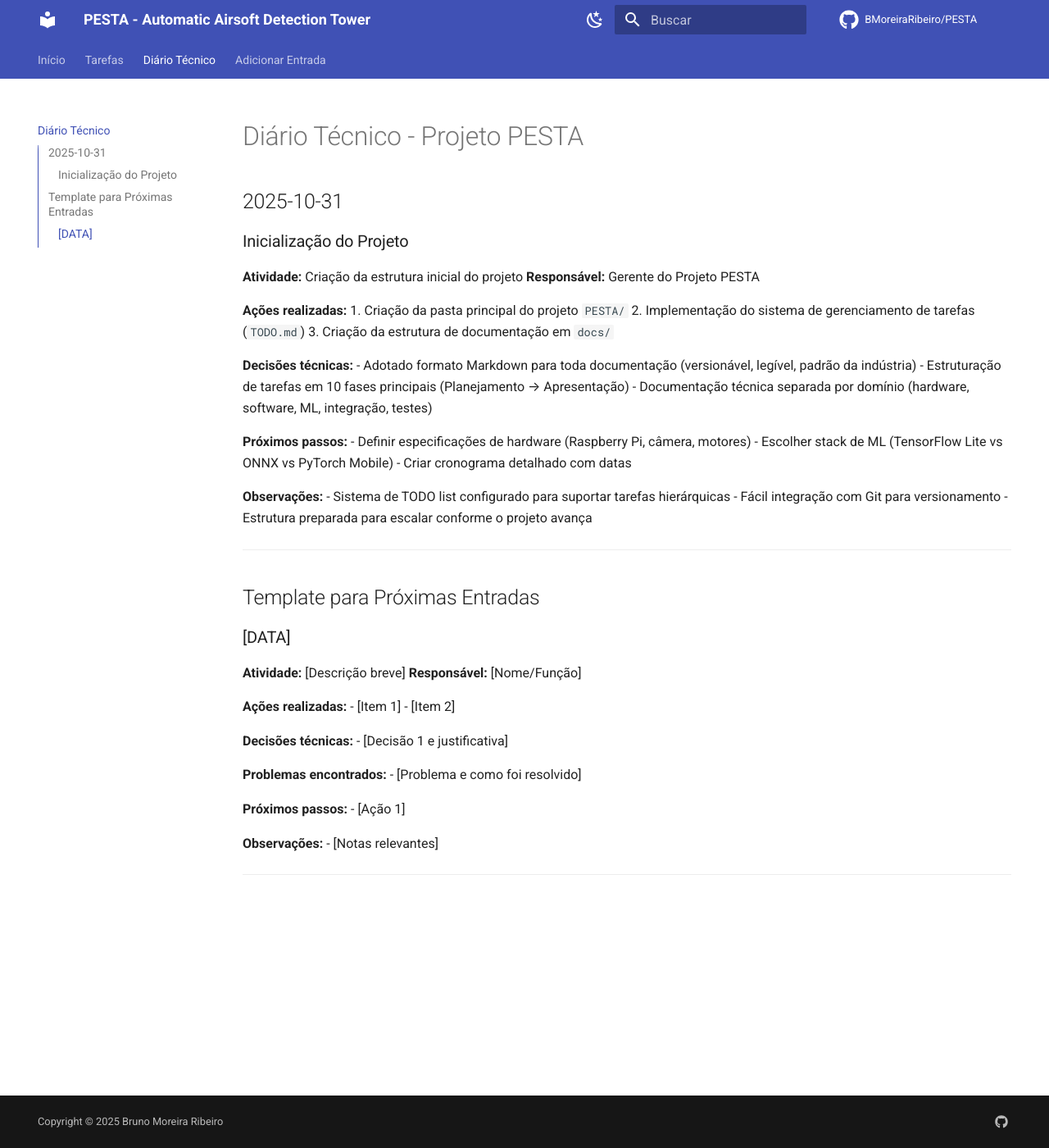
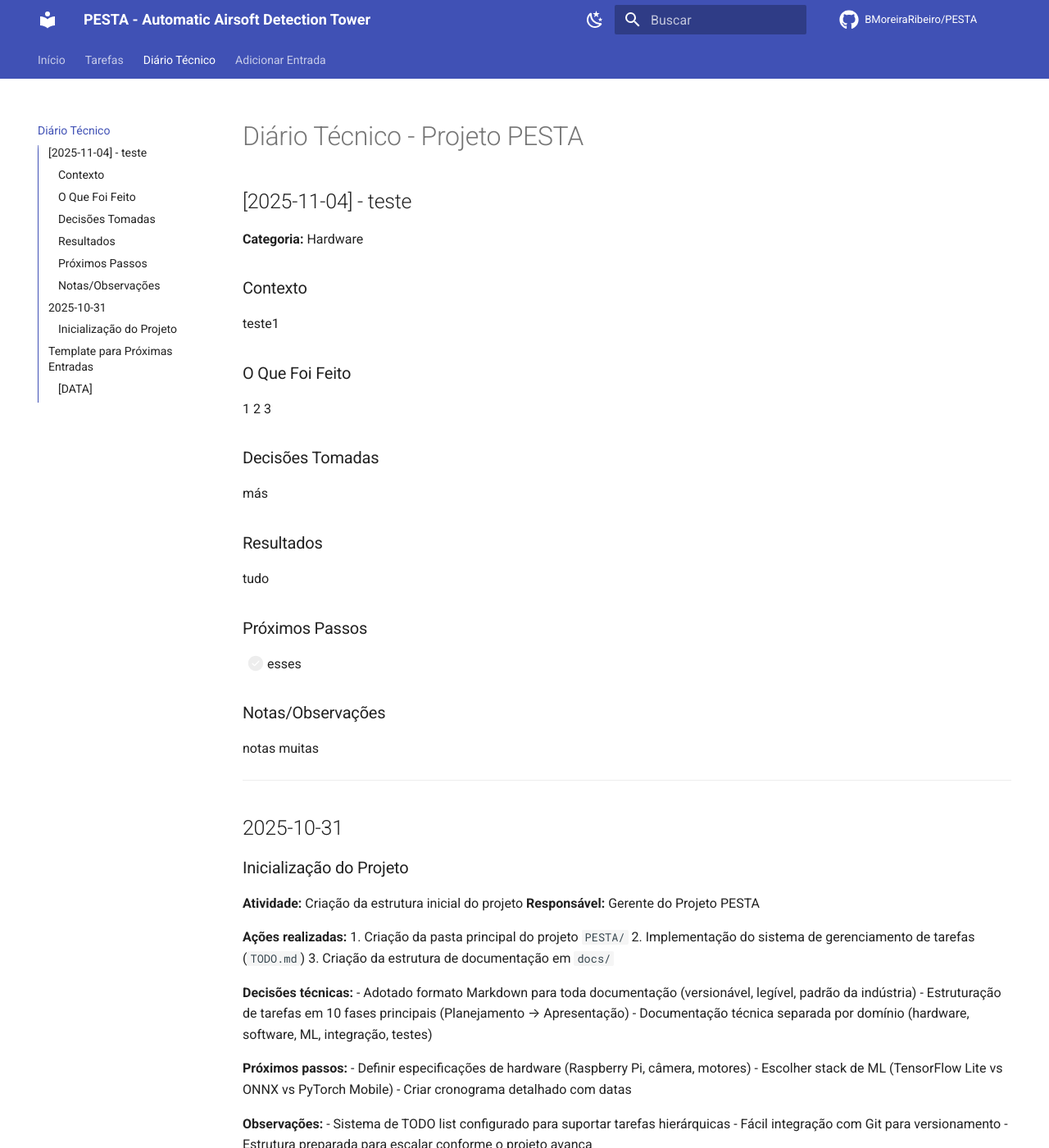
Before and after one commit to BMoreiraRibeiro/PESTA, an MkDocs documentation site: the page built from docs/technical_diary.md, in a window 1280 px wide and 1400 px high. Shown: the whole window at 82% size. Built offline with MkDocs 1.6.1 and Material for MkDocs 9.7.7, drawn with Linux system fonts in a browser that asks for light colours; comment, search, counter and statistics services are not loaded.

Commit message:
docs: adicionar entrada ao diário [2025-11-04]

```diff
--- a/docs/technical_diary.md
+++ b/docs/technical_diary.md
@@ -1,4 +1,32 @@
 # Diário Técnico - Projeto PESTA
+
+
+## [2025-11-04] - teste
+
+**Categoria:** Hardware
+
+### Contexto
+teste1
+
+### O Que Foi Feito
+1
+2
+3
+
+### Decisões Tomadas
+más
+
+### Resultados
+tudo
+
+### Próximos Passos
+- [ ] esses
+
+### Notas/Observações
+notas muitas
+
+---
+
 
 ## 2025-10-31
 
```
